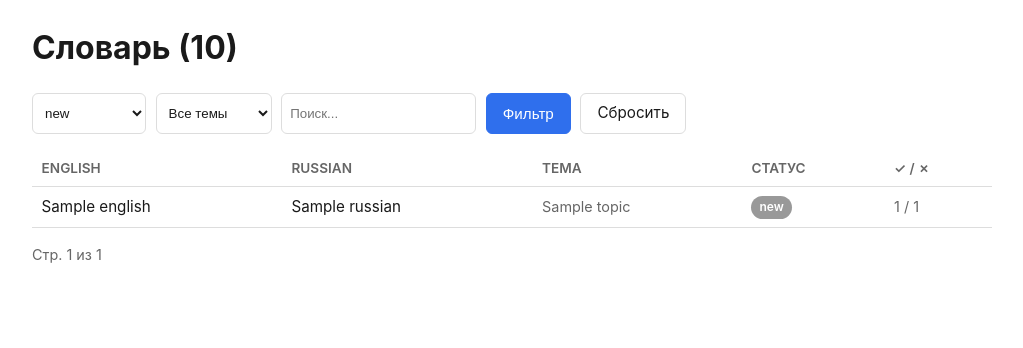
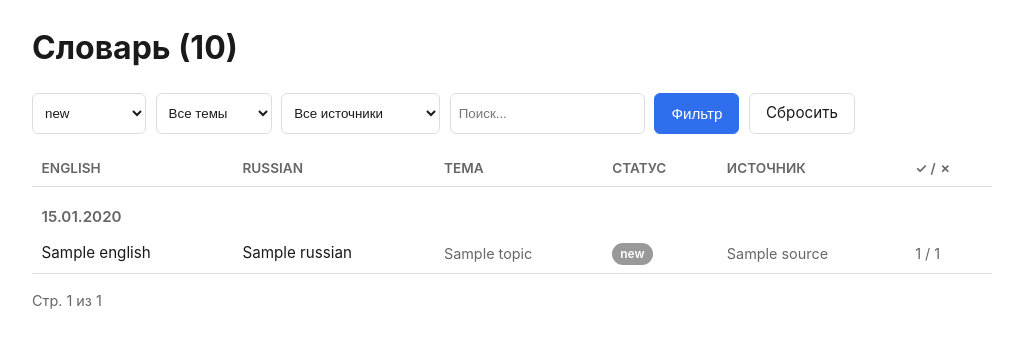
Before and after one commit to Karlash/eng_for_products, a FastAPI app: template app/web/templates/words_list.html in a window 1280 px wide. Shown: the part 67-415 px from the top of the page, without its empty margins (128-1151 px from the left). Run offline with FastAPI, Linux system fonts and the light colour scheme; the template is opened without the code that fills it: most values are stand-ins (such as "Sample title", 1, 10 or a date in 2020).

Commit message:
Add source filter and date-grouped rows to the dictionary list
Filter by manual/imported_ocr/suggested, and rows are now grouped
under a date header (no time) by day added, so a batch import or
suggestion top-up is easy to spot.

```diff
--- a/app/web/routes.py
+++ b/app/web/routes.py
@@ -24,11 +24,19 @@ async def root() -> RedirectResponse:
     return RedirectResponse(url="/words")
 
 
+SOURCE_LABELS = {
+    "manual": "вручную",
+    "imported_ocr": "импорт с фото",
+    "suggested": "подобрано ботом",
+}
+
+
 @router.get("/words")
 async def list_words(
     request: Request,
     status: str = "",
     topic: str = "",
+    source: str = "",
     q: str = "",
     page: int = 1,
     session: AsyncSession = Depends(get_session),
@@ -38,6 +46,8 @@ async def list_words(
         query = query.where(LearningProgress.status == status)
     if topic:
         query = query.where(Word.topic == topic)
+    if source:
+        query = query.where(Word.source == source)
     if q:
         like = f"%{q}%"
         query = query.where((Word.english.ilike(like)) | (Word.russian.ilike(like)))
@@ -54,7 +64,7 @@ async def list_words(
     topics = sorted(t for (t,) in topics_result.all() if t)
 
     def qs(**overrides):
-        params = {"status": status, "topic": topic, "q": q, "page": page}
+        params = {"status": status, "topic": topic, "source": source, "q": q, "page": page}
         params.update(overrides)
         params = {k: v for k, v in params.items() if v}
         return urlencode(params)
@@ -66,8 +76,10 @@ async def list_words(
             "words": rows,
             "total": total,
             "topics": topics,
+            "source_labels": SOURCE_LABELS,
             "status": status,
             "topic": topic,
+            "source": source,
             "q": q,
             "page": page,
             "total_pages": total_pages,
--- a/app/web/templates/words_list.html
+++ b/app/web/templates/words_list.html
@@ -16,9 +16,15 @@
       <option value="{{ t }}" {% if topic == t %}selected{% endif %}>{{ t }}</option>
     {% endfor %}
   </select>
+  <select name="source" onchange="this.form.submit()">
+    <option value="">Все источники</option>
+    {% for key, label in source_labels.items() %}
+      <option value="{{ key }}" {% if source == key %}selected{% endif %}>{{ label }}</option>
+    {% endfor %}
+  </select>
   <input type="text" name="q" placeholder="Поиск..." value="{{ q or '' }}">
   <button type="submit">Фильтр</button>
-  {% if status or topic or q %}<a class="btn secondary" href="/words">Сбросить</a>{% endif %}
+  {% if status or topic or source or q %}<a class="btn secondary" href="/words">Сбросить</a>{% endif %}
 </form>
 
 {% if words %}
@@ -29,16 +35,26 @@
       <th>Russian</th>
       <th>Тема</th>
       <th>Статус</th>
+      <th>Источник</th>
       <th>✓ / ✗</th>
     </tr>
   </thead>
   <tbody>
+    {% set ns = namespace(last_date=None) %}
     {% for w, p in words %}
+      {% set current_date = w.created_at.strftime("%d.%m.%Y") %}
+      {% if current_date != ns.last_date %}
+      <tr>
+        <td colspan="6" style="border-bottom:none; padding-top:1.2rem; padding-bottom:0.3rem; font-weight:600; color:var(--muted);">{{ current_date }}</td>
+      </tr>
+      {% set ns.last_date = current_date %}
+      {% endif %}
       <tr>
         <td><a class="row-link" href="/words/{{ w.id }}">{{ w.english }}</a></td>
         <td>{{ w.russian }}</td>
         <td class="muted">{{ w.topic or "—" }}</td>
         <td><span class="badge {{ p.status }}">{{ p.status }}</span></td>
+        <td class="muted">{{ source_labels.get(w.source, w.source) }}</td>
         <td class="muted">{{ p.total_correct }} / {{ p.total_wrong }}</td>
       </tr>
     {% endfor %}
```
Lines whose indentation alone changed are shown as unchanged.
